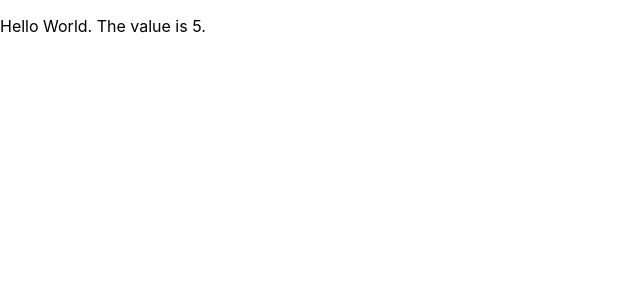
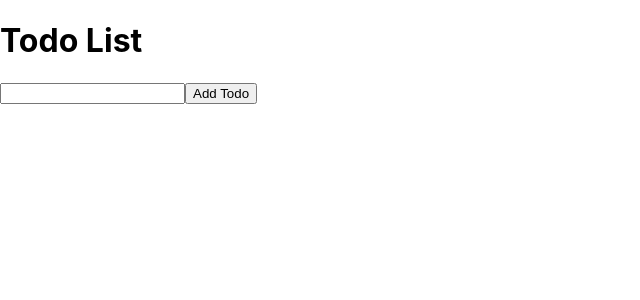
Before and after one commit to divyabaheti101/react-todo-list-2, a React (Create React App) app: page / in a window 1280 px wide. Shown: the top 300 px of the page, without its empty margins (0-640 px from the left). Built offline with nearby package versions, Linux system fonts and the light colour scheme.

Commit message:
define form

```diff
--- a/src/App.js
+++ b/src/App.js
@@ -1,13 +1,27 @@
 
-import { useState } from 'react';
-import './App.css';
+import { useState } from 'react'
 
 function App() {
-  const [value, setValue] = useState(5)
+  const [todos, setTodos] = useState([])
+
+  function addTodo(text){
+    setTodos([...todos, text])
+  }
+
+
+  function removeTodo(index){
+    setTodos(todos.filter((todo, i) => i !== index))
+  }
+
   return (
-    <>
-      <p>Hello World. The value is {value}.</p>
-    </>
+    <div>
+      <h1>Todo List</h1>
+      <form>
+        <input type='text' name='todo' />
+        <button type='submit'>Add Todo</button>
+      </form>
+
+    </div>
   );
 }
 
```
